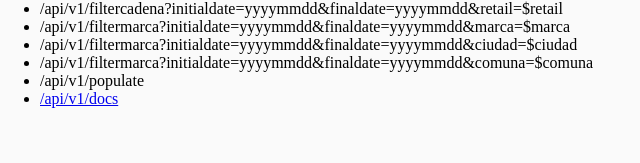
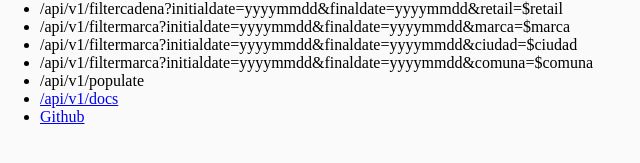
Before and after one commit to fjvigil89/api-capel, a Flask app: page / in a window 1280 px wide. Shown: the part 209-372 px from the top of the page, without its empty margins (0-640 px from the left). Run offline with Flask 2, Linux system fonts and the light colour scheme.

Commit message:
Added url for github repo

```diff
--- a/templates/index.html
+++ b/templates/index.html
@@ -46,6 +46,7 @@
         <li>/api/v1/filtermarca?initialdate=yyyymmdd&finaldate=yyyymmdd&comuna=$comuna</li>
         <li>/api/v1/populate</li>
         <li><a href={{ url_for('get_docs') }}>/api/v1/docs</a></li>
+        <li><a href="https://github.com/fjvigil89/api-capel">Github</a></li>
     </ul>
 
 <body>
```
